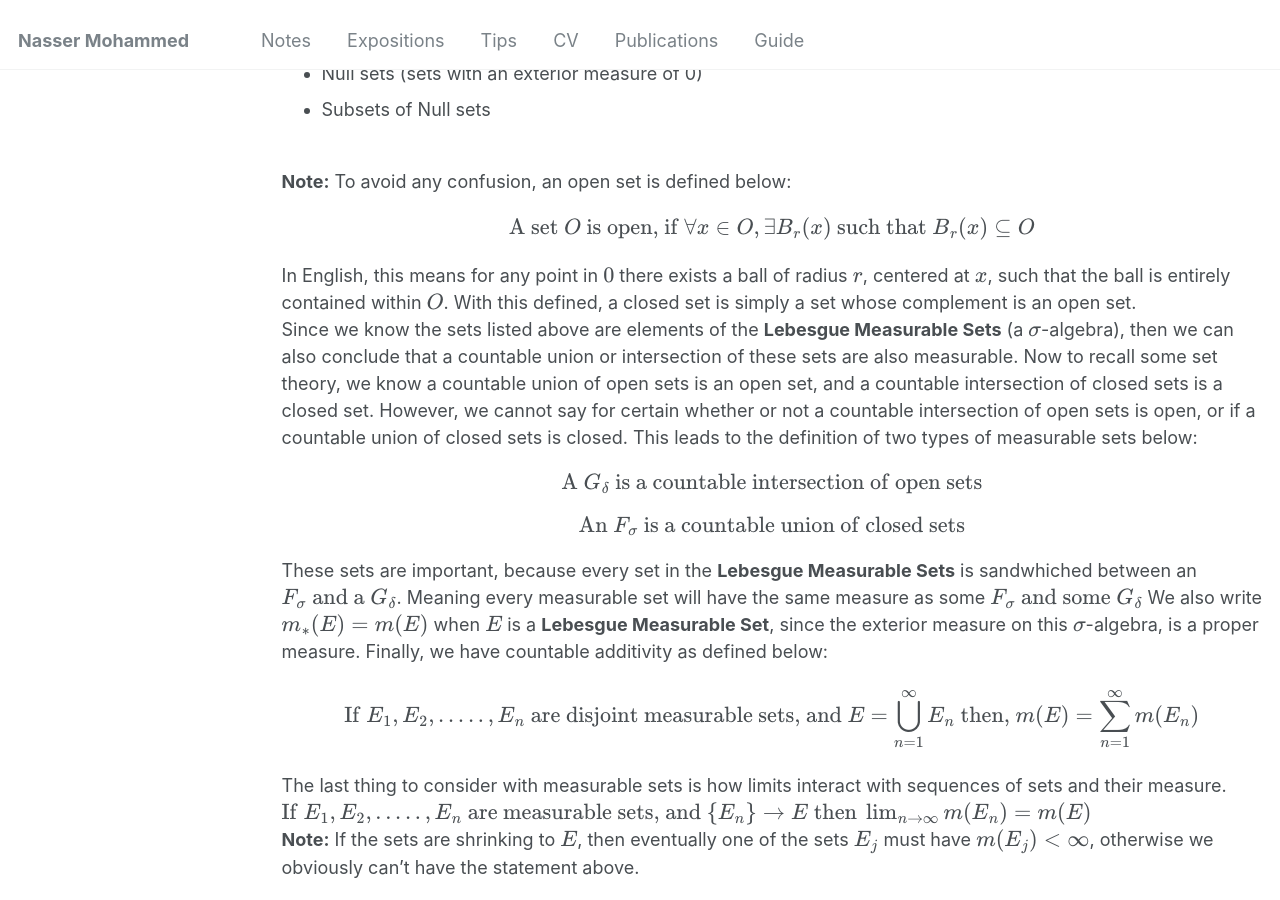
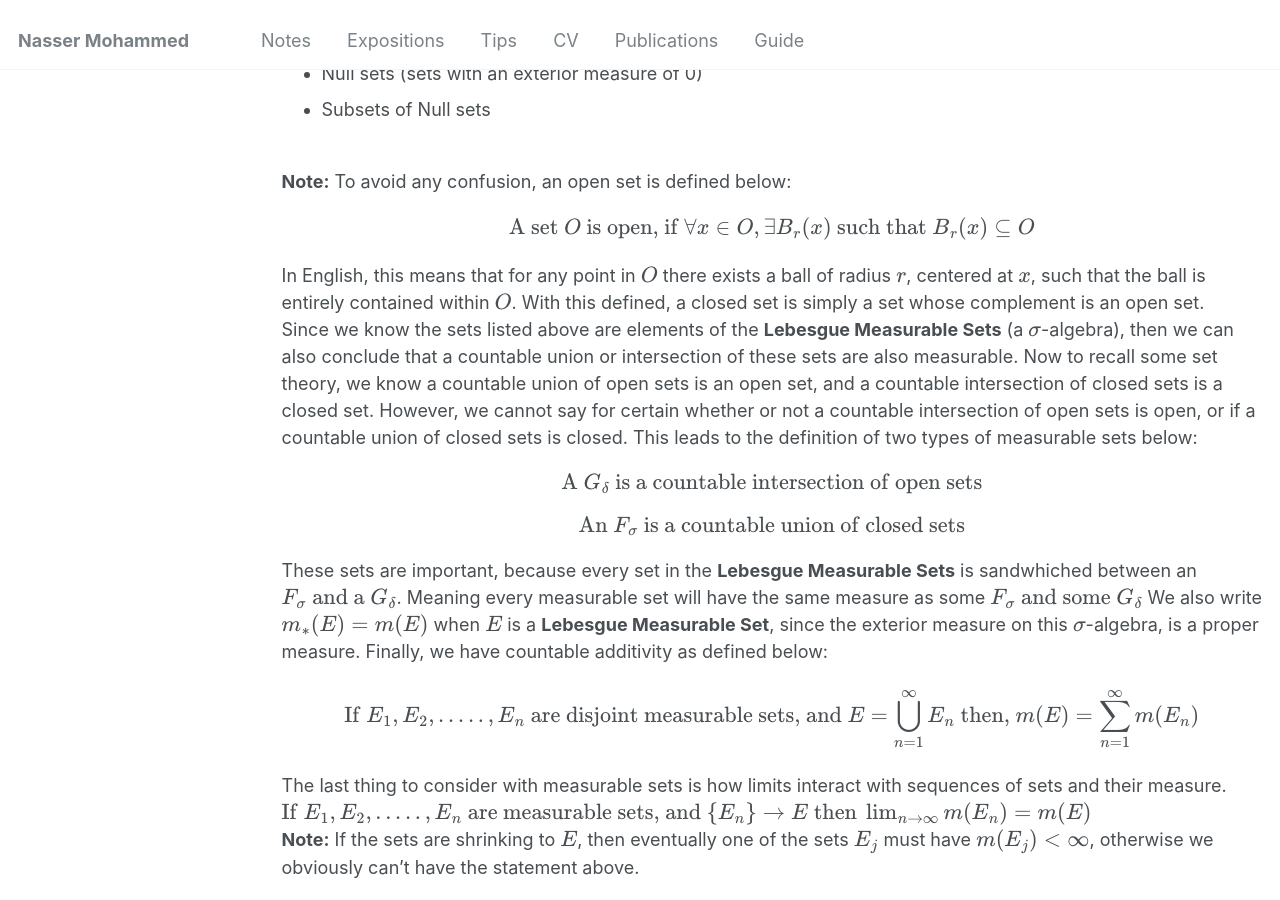
Before and after one commit to Nasser-Mohammed/Nasser-Mohammed.github.io, a Jekyll site: the page built from _pages/notes/analysis/lebesguemeas.md, in a window 1280 px wide and 900 px high, scrolled down 4710 px. Built offline with Jekyll 4.4.1, drawn with Linux system fonts in a browser that asks for light colours.

Commit message:
Update lebesguemeas.md

```diff
--- a/_pages/notes/analysis/lebesguemeas.md
+++ b/_pages/notes/analysis/lebesguemeas.md
@@ -83,7 +83,7 @@ Without much justification, I will list some basic measurable sets.
 \
 **Note:** To avoid any confusion, an open set is defined below:
 \\[\text{A set } O \text{ is open, if } \forall x \in O, \exists B_r(x) \text{ such that } B_r(x) \subseteq O\\]
-In English, this means for any point in \\(0\\) there exists a ball of radius \\(r\\), centered at \\(x\\), such that the ball is entirely contained within \\(O\\). With this defined, a closed set is simply a set whose complement is an open set. \
+In English, this means that for any point in \\(O\\) there exists a ball of radius \\(r\\), centered at \\(x\\), such that the ball is entirely contained within \\(O\\). With this defined, a closed set is simply a set whose complement is an open set. \
 Since we know the sets listed above are elements of the **Lebesgue Measurable Sets** (a \\(\sigma\\)-algebra), then we can also conclude that a countable union or intersection of these sets are also measurable. Now to recall some set theory, we know a countable union of open sets is an open set, and a countable intersection of closed sets is a closed set. However, we cannot say for certain whether or not a countable intersection of open sets is open, or if a countable union of closed sets is closed. This leads to the definition of two types of measurable sets below:
 \\[\text{A } G_{\delta} \text{ is a countable intersection of open sets}\\]
 \\[\text{An } F_{\sigma} \text{ is a countable union of closed sets}\\]
```
